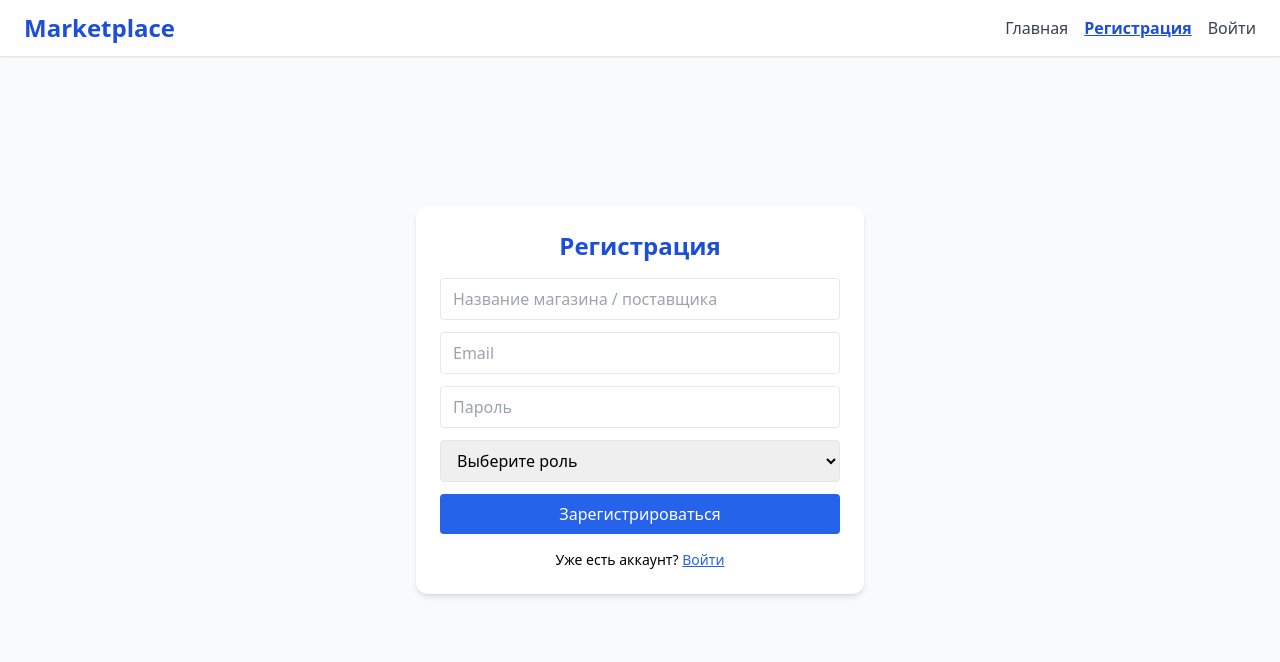
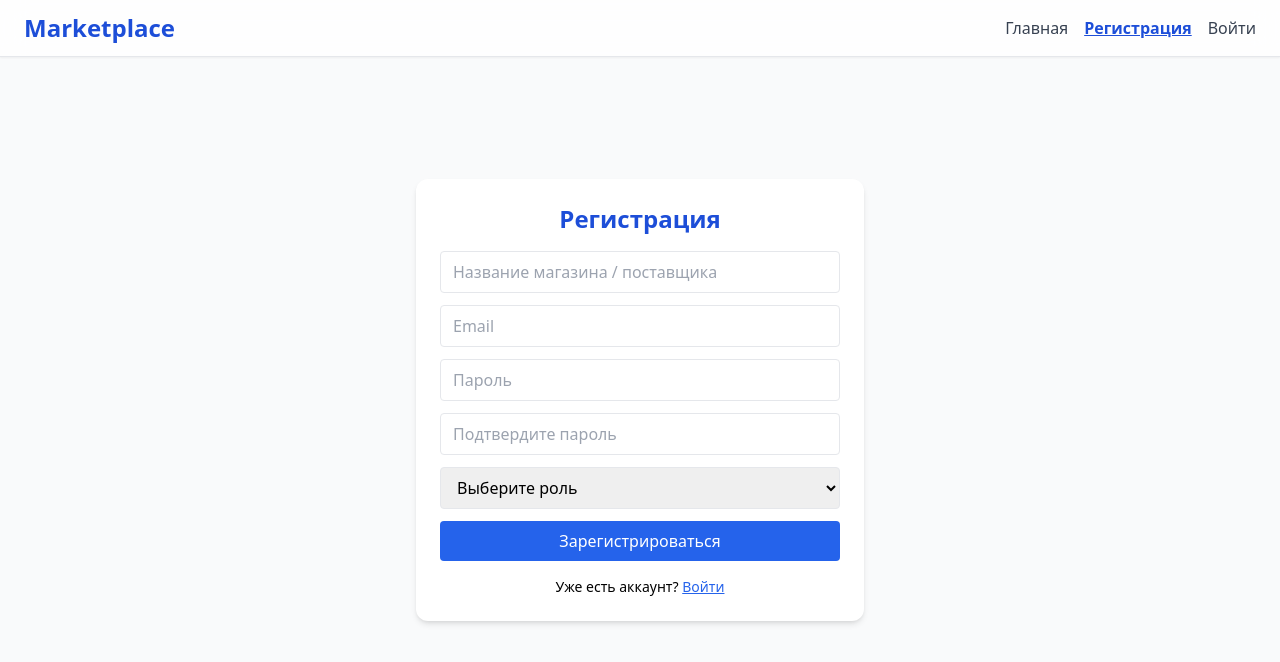
Before and after one commit to Qazaq009/marketplace-nurbol, a React (Vite) app: page /register in a window 1280 px wide. Shown: the top 662 px of the page. Built offline with nearby package versions, Linux system fonts and the light colour scheme.

Commit message:
Добавлено подтверждение пароля

```diff
--- a/src/pages/Register.jsx
+++ b/src/pages/Register.jsx
@@ -6,6 +6,7 @@ export default function Register() {
   const [storeName, setStoreName] = useState('');
   const [email, setEmail] = useState('');
   const [password, setPassword] = useState('');
+  const [confirmPassword, setConfirmPassword] = useState('');
   const [role, setRole] = useState('');
   const [error, setError] = useState(null);
   const navigate = useNavigate();
@@ -15,6 +16,11 @@ export default function Register() {
 
     if (!role) {
       setError('Пожалуйста, выберите роль');
+      return;
+    }
+
+    if (password !== confirmPassword) {
+      setError('Пароли не совпадают');
       return;
     }
 
@@ -84,6 +90,15 @@ export default function Register() {
             className="border px-3 py-2 rounded"
           />
 
+          <input
+            type="password"
+            placeholder="Подтвердите пароль"
+            required
+            value={confirmPassword}
+            onChange={(e) => setConfirmPassword(e.target.value)}
+            className="border px-3 py-2 rounded"
+          />
+
           <select
             value={role}
             onChange={(e) => setRole(e.target.value)}
```
